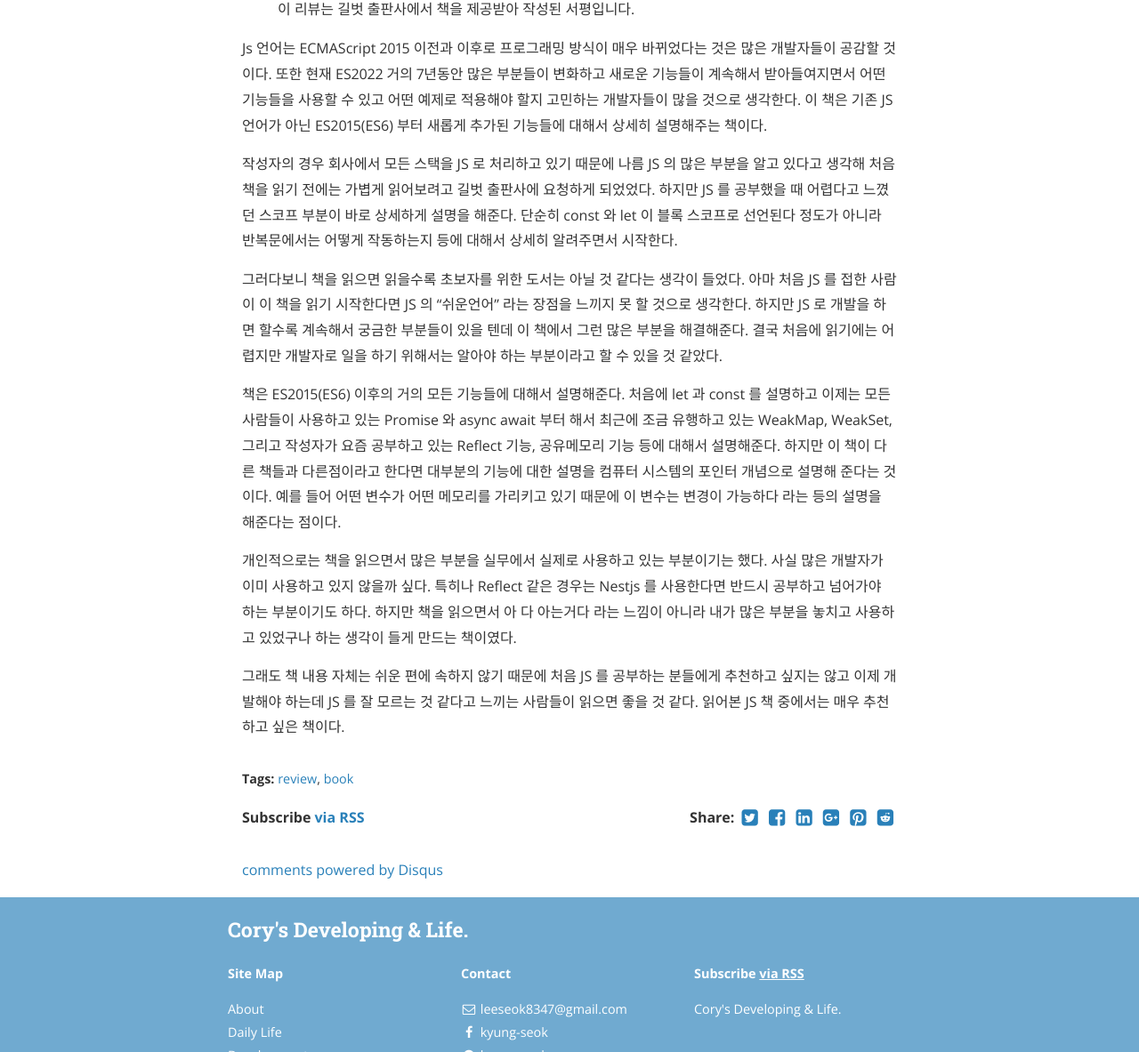
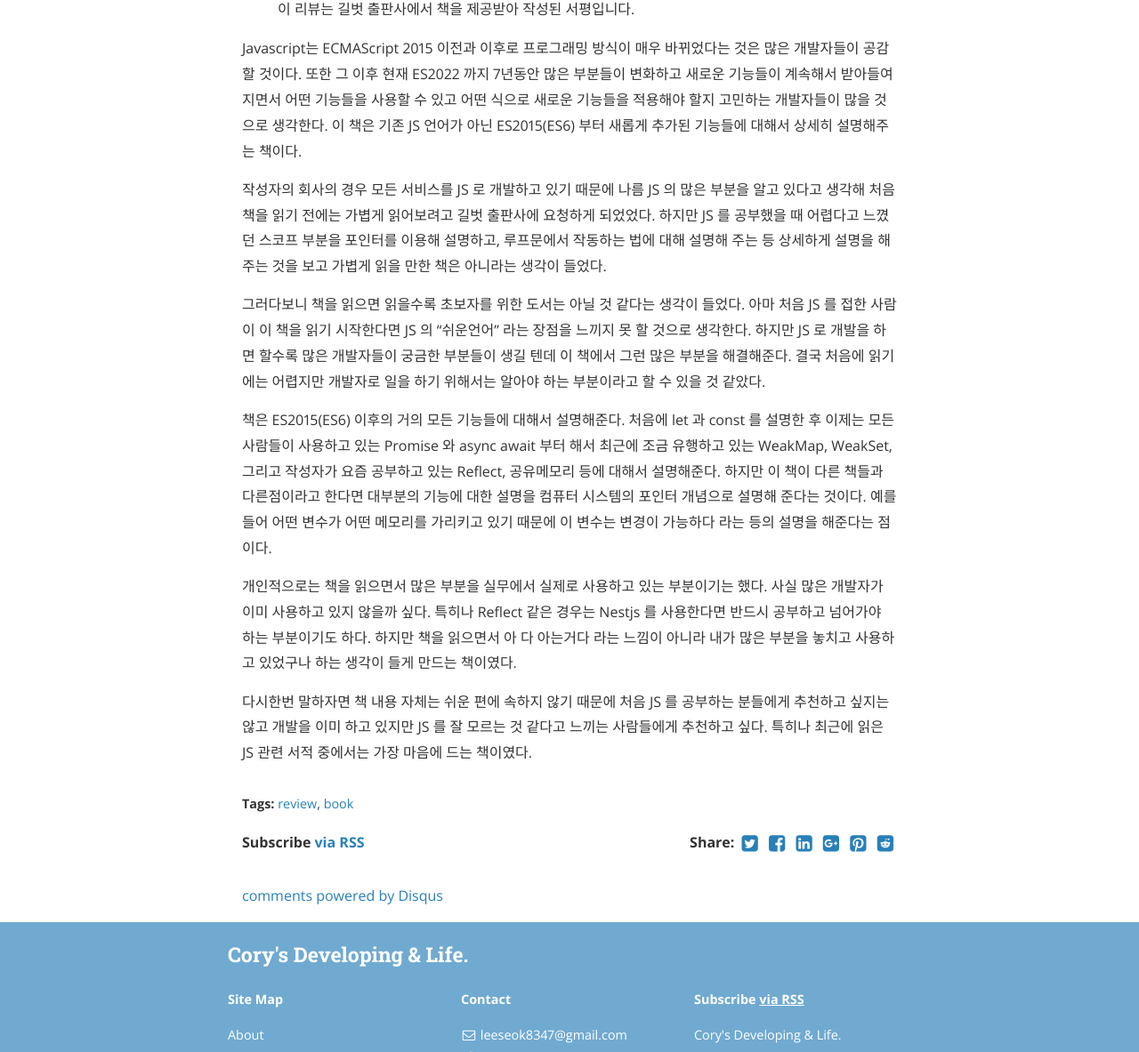
Before and after one commit to kscory/blog, a Jekyll site: the page built from _posts/2022-11-20-review-gilbut-js_the_new_toys.md, in a window 1280 px wide and 1400 px high, scrolled down 640 px. Shown: the part 217-1400 px from the top of the window at 89% size. Built offline with Jekyll 4.4.1, drawn with Linux system fonts in a browser that asks for light colours; nearby versions of some CDN libraries; comment, search, counter and statistics services are not loaded.

Commit message:
Modify script for js new toeys

```diff
--- a/_posts/2022-11-20-review-gilbut-js_the_new_toys.md
+++ b/_posts/2022-11-20-review-gilbut-js_the_new_toys.md
@@ -13,14 +13,14 @@ tags: review book
 
 > 이 리뷰는 길벗 출판사에서 책을 제공받아 작성된 서평입니다.
 
-Js 언어는 ECMAScript 2015 이전과 이후로 프로그래밍 방식이 매우 바뀌었다는 것은 많은 개발자들이 공감할 것이다. 또한 현재 ES2022 거의 7년동안 많은 부분들이 변화하고 새로운 기능들이 계속해서 받아들여지면서 어떤 기능들을 사용할 수 있고 어떤 예제로 적용해야 할지 고민하는 개발자들이 많을 것으로 생각한다. 이 책은 기존 JS 언어가 아닌 ES2015(ES6) 부터 새롭게 추가된 기능들에 대해서 상세히 설명해주는 책이다.
+Javascript는 ECMAScript 2015 이전과 이후로 프로그래밍 방식이 매우 바뀌었다는 것은 많은 개발자들이 공감할 것이다. 또한 그 이후 현재 ES2022 까지 7년동안 많은 부분들이 변화하고 새로운 기능들이 계속해서 받아들여지면서 어떤 기능들을 사용할 수 있고 어떤 식으로 새로운 기능들을 적용해야 할지 고민하는 개발자들이 많을 것으로 생각한다. 이 책은 기존 JS 언어가 아닌 ES2015(ES6) 부터 새롭게 추가된 기능들에 대해서 상세히 설명해주는 책이다.
 
-작성자의 경우 회사에서 모든 스택을 JS 로 처리하고 있기 때문에 나름 JS 의 많은 부분을 알고 있다고 생각해 처음 책을 읽기 전에는 가볍게 읽어보려고 길벗 출판사에 요청하게 되었었다. 하지만 JS 를 공부했을 때 어렵다고 느꼈던 스코프 부분이 바로 상세하게 설명을 해준다. 단순히 const 와 let 이 블록 스코프로 선언된다 정도가 아니라 반복문에서는 어떻게 작동하는지 등에 대해서 상세히 알려주면서 시작한다.
+작성자의 회사의 경우 모든 서비스를 JS 로 개발하고 있기 때문에 나름 JS 의 많은 부분을 알고 있다고 생각해 처음 책을 읽기 전에는 가볍게 읽어보려고 길벗 출판사에 요청하게 되었었다. 하지만 JS 를 공부했을 때 어렵다고 느꼈던 스코프 부분을 포인터를 이용해 설명하고, 루프문에서 작동하는 법에 대해 설명해 주는 등 상세하게 설명을 해주는 것을 보고 가볍게 읽을 만한 책은 아니라는 생각이 들었다.
 
-그러다보니 책을 읽으면 읽을수록 초보자를 위한 도서는 아닐 것 같다는 생각이 들었다. 아마 처음 JS 를 접한 사람이 이 책을 읽기 시작한다면 JS 의 "쉬운언어" 라는 장점을 느끼지 못 할 것으로 생각한다. 하지만 JS 로 개발을 하면 할수록 계속해서 궁금한 부분들이 있을 텐데 이 책에서 그런 많은 부분을 해결해준다. 결국 처음에 읽기에는 어렵지만 개발자로 일을 하기 위해서는 알아야 하는 부분이라고 할 수 있을 것 같았다.
+그러다보니 책을 읽으면 읽을수록 초보자를 위한 도서는 아닐 것 같다는 생각이 들었다. 아마 처음 JS 를 접한 사람이 이 책을 읽기 시작한다면 JS 의 "쉬운언어" 라는 장점을 느끼지 못 할 것으로 생각한다. 하지만 JS 로 개발을 하면 할수록 많은 개발자들이 궁금한 부분들이 생길 텐데 이 책에서 그런 많은 부분을 해결해준다. 결국 처음에 읽기에는 어렵지만 개발자로 일을 하기 위해서는 알아야 하는 부분이라고 할 수 있을 것 같았다.
 
-책은 ES2015(ES6) 이후의 거의 모든 기능들에 대해서 설명해준다. 처음에 let 과 const 를 설명하고 이제는 모든 사람들이 사용하고 있는 Promise 와 async await 부터 해서 최근에 조금 유행하고 있는 WeakMap, WeakSet, 그리고 작성자가 요즘 공부하고 있는 Reflect 기능, 공유메모리 기능 등에 대해서 설명해준다. 하지만 이 책이 다른 책들과 다른점이라고 한다면 대부분의 기능에 대한 설명을 컴퓨터 시스템의 포인터 개념으로 설명해 준다는 것이다. 예를 들어 어떤 변수가 어떤 메모리를 가리키고 있기 때문에 이 변수는 변경이 가능하다 라는 등의 설명을 해준다는 점이다.
+책은 ES2015(ES6) 이후의 거의 모든 기능들에 대해서 설명해준다. 처음에 let 과 const 를 설명한 후 이제는 모든 사람들이 사용하고 있는 Promise 와 async await 부터 해서 최근에 조금 유행하고 있는 WeakMap, WeakSet, 그리고 작성자가 요즘 공부하고 있는 Reflect, 공유메모리 등에 대해서 설명해준다. 하지만 이 책이 다른 책들과 다른점이라고 한다면 대부분의 기능에 대한 설명을 컴퓨터 시스템의 포인터 개념으로 설명해 준다는 것이다. 예를 들어 어떤 변수가 어떤 메모리를 가리키고 있기 때문에 이 변수는 변경이 가능하다 라는 등의 설명을 해준다는 점이다.
 
 개인적으로는 책을 읽으면서 많은 부분을 실무에서 실제로 사용하고 있는 부분이기는 했다. 사실 많은 개발자가 이미 사용하고 있지 않을까 싶다. 특히나 Reflect 같은 경우는 Nestjs 를 사용한다면 반드시 공부하고 넘어가야 하는 부분이기도 하다. 하지만 책을 읽으면서 아 다 아는거다 라는 느낌이 아니라 내가 많은 부분을 놓치고 사용하고 있었구나 하는 생각이 들게 만드는 책이였다.
 
-그래도 책 내용 자체는 쉬운 편에 속하지 않기 때문에 처음 JS 를 공부하는 분들에게 추천하고 싶지는 않고 이제 개발해야 하는데 JS 를 잘 모르는 것 같다고 느끼는 사람들이 읽으면 좋을 것 같다. 읽어본 JS 책 중에서는 매우 추천하고 싶은 책이다.
+다시한번 말하자면 책 내용 자체는 쉬운 편에 속하지 않기 때문에 처음 JS 를 공부하는 분들에게 추천하고 싶지는 않고 개발을 이미 하고 있지만 JS 를 잘 모르는 것 같다고 느끼는 사람들에게 추천하고 싶다. 특히나 최근에 읽은 JS 관련 서적 중에서는 가장 마음에 드는 책이였다.
```
